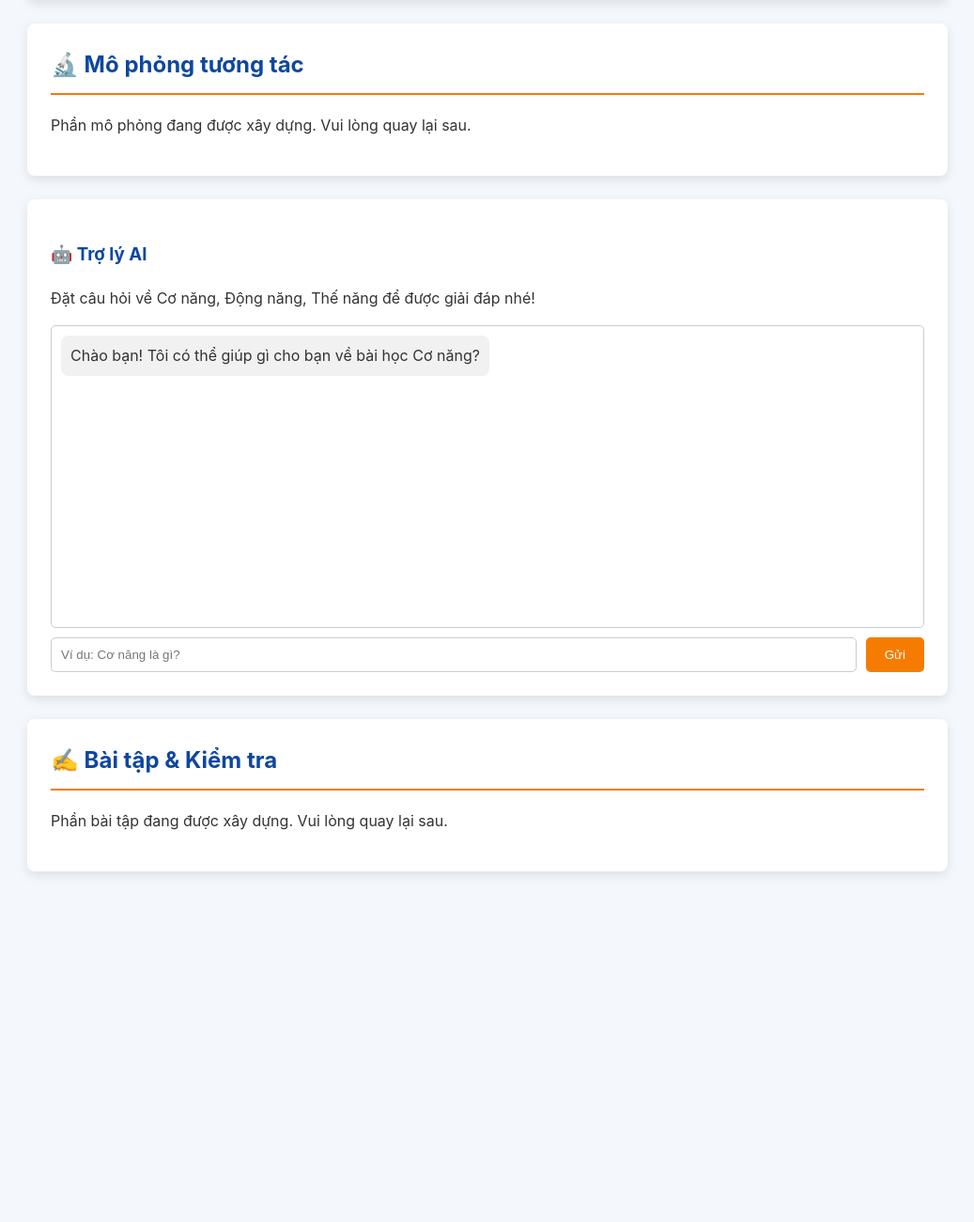
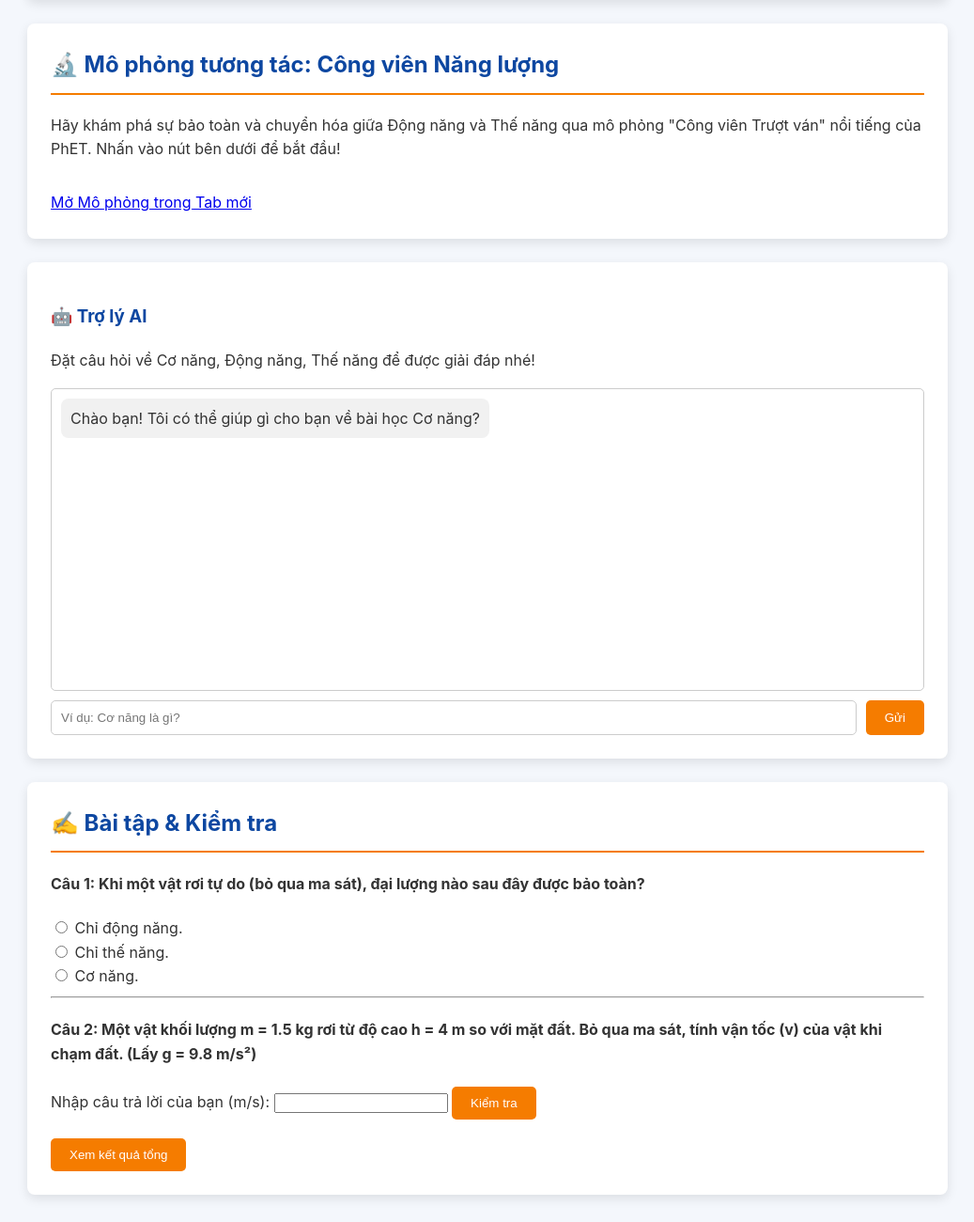
Before and after one commit to vanhien1199-art/hoc-lieu-tong-hop, a website: page bai-2/index.html in a window 1280 px wide. Shown: the part 2260-3560 px from the top of the page at 94% size, without its empty margins (231-1268 px from the left). Before the commit the page ends 3232 px from the top, so only its background shows below. Drawn offline with nearby package versions, Linux system fonts and the light colour scheme.

Commit message:
Update index.html

```diff
--- a/bai-2/index.html
+++ b/bai-2/index.html
@@ -76,10 +76,14 @@
                 <p><strong>Định luật bảo toàn cơ năng:</strong> Khi một vật chuyển động chỉ chịu tác dụng của trọng lực (bỏ qua ma sát), cơ năng của vật là một đại lượng không đổi.</p>
             </section>
 
-            <section id="mo-phong" class="card">
-                <h2>🔬 Mô phỏng tương tác</h2>
-                <p>Phần mô phỏng đang được xây dựng. Vui lòng quay lại sau.</p>
-                </section>
+               <section id="mo-phong" class="card">
+    <h2>🔬 Mô phỏng tương tác: Công viên Năng lượng</h2>
+    <p>Hãy khám phá sự bảo toàn và chuyển hóa giữa Động năng và Thế năng qua mô phỏng "Công viên Trượt ván" nổi tiếng của PhET. Nhấn vào nút bên dưới để bắt đầu!</p>
+
+    <a href="https://phet.colorado.edu/sims/html/energy-skate-park-basics/latest/energy-skate-park-basics_vi.html" class="button" target="_blank" rel="noopener noreferrer" style="display: inline-block; margin-top: 15px;">
+        Mở Mô phỏng trong Tab mới
+    </a>
+</section>
 
             <section id="tro-ly-ai" class="card">
                 <h3>🤖 Trợ lý AI</h3>
@@ -95,7 +99,38 @@
 
             <section id="bai-tap" class="card">
                 <h2>✍️ Bài tập & Kiểm tra</h2>
-                <p>Phần bài tập đang được xây dựng. Vui lòng quay lại sau.</p>
+                  <form id="interactive-quiz">
+        <h4>Câu 1: Khi một vật rơi tự do (bỏ qua ma sát), đại lượng nào sau đây được bảo toàn?</h4>
+        <div class="quiz-option">
+            <label><input type="radio" name="q1" value="a"> Chỉ động năng.</label>
+        </div>
+        <div class="quiz-option">
+            <label><input type="radio" name="q1" value="b"> Chỉ thế năng.</label>
+        </div>
+        <div class="quiz-option">
+            <label><input type="radio" name="q1" value="c"> Cơ năng.</label>
+        </div>
+        <div id="feedback-q1" class="feedback"></div>
+
+        <hr>
+
+        <h4>Câu 2: Một vật khối lượng m = 1.5 kg rơi từ độ cao h = 4 m so với mặt đất. Bỏ qua ma sát, tính vận tốc (v) của vật khi chạm đất. (Lấy g = 9.8 m/s²)</h4>
+        <label for="calc-answer">Nhập câu trả lời của bạn (m/s):</label>
+        <input type="number" id="calc-answer" step="0.01">
+        <button type="button" onclick="checkCalculation()">Kiểm tra</button>
+        <div id="feedback-q2" class="feedback"></div>
+        <div id="solution-q2" class="solution" style="display:none;">
+            <p><strong>Hướng dẫn giải:</strong></p>
+            <p>Áp dụng định luật bảo toàn cơ năng. Cơ năng tại vị trí ban đầu (độ cao h) bằng cơ năng tại mặt đất.</p>
+            <p>$$ W_{đầu} = W_{cuối} $$</p>
+            <p>$$ W_{t,max} + W_{đ,min} = W_{t,min} + W_{đ,max} $$</p>
+            <p>$$ mgh + 0 = 0 + \frac{1}{2}mv^2 $$</p>
+            <p>$$ v = \sqrt{2gh} = \sqrt{2 \cdot 9.8 \cdot 4} \approx 8.85 \, m/s $$</p>
+        </div>
+
+        <button type="submit" style="margin-top: 20px;">Xem kết quả tổng</button>
+    </form>
+    <div id="final-score" class="feedback" style="font-size: 1.2em;"></div>
                 </section>
         </main>
     </div>
```
